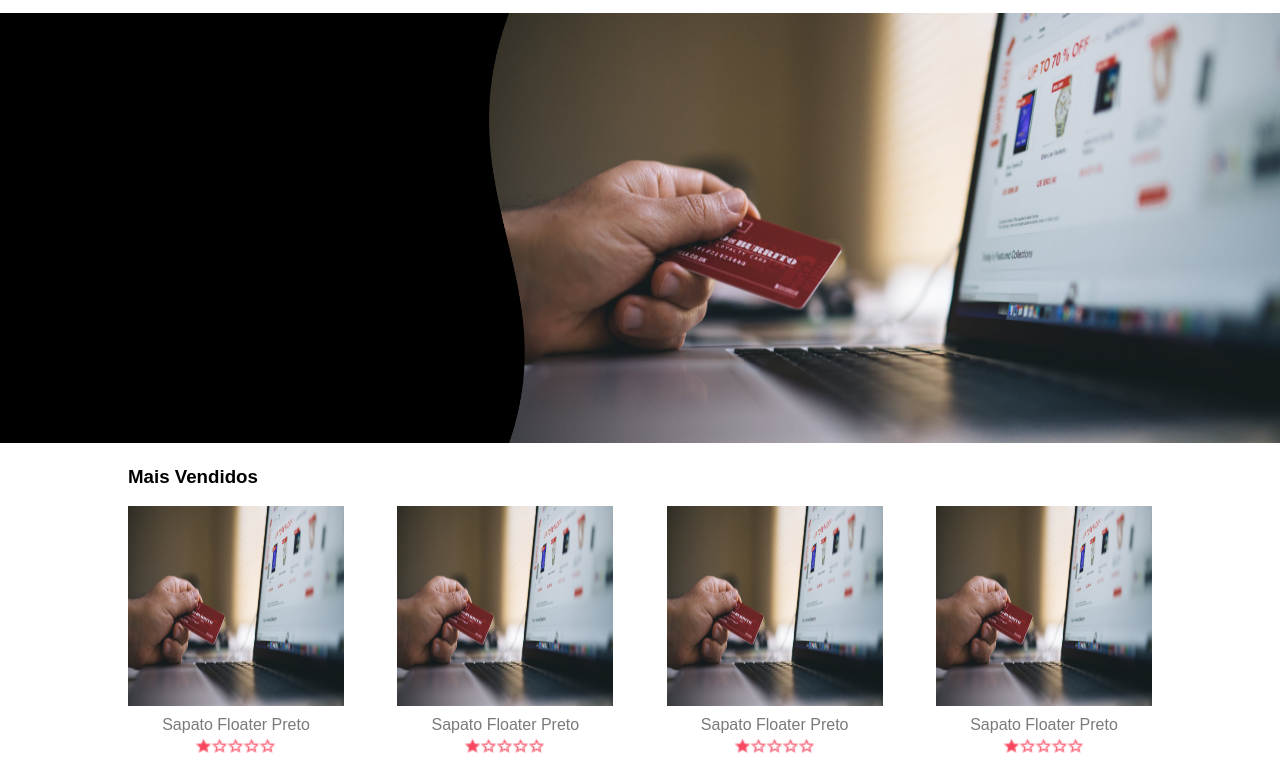
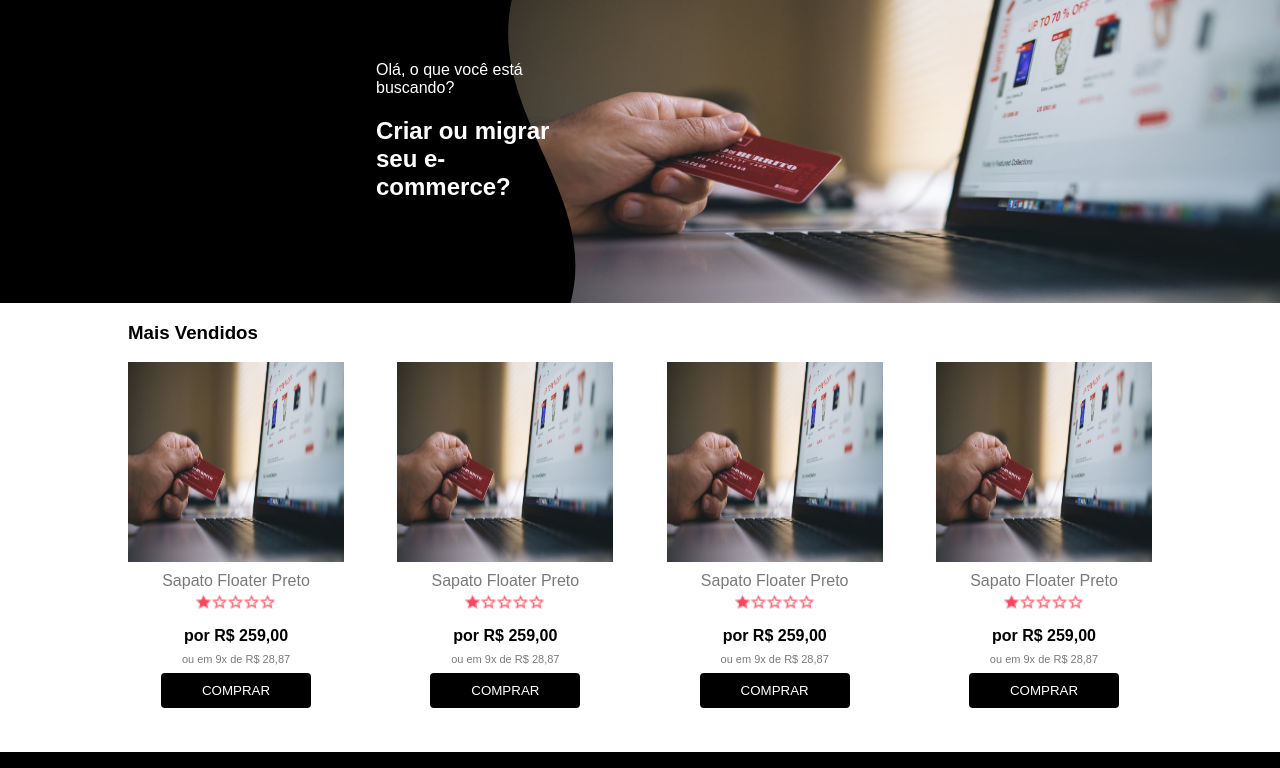
Before and after one commit to pcbsytem/corebiz-challenge, a website: page index.html in a window 1280 px wide. Shown: the part 83-851 px from the top of the page. Drawn offline with Linux system fonts and the light colour scheme.

Commit message:
Changes in header and banner

```diff
--- a/index.html
+++ b/index.html
@@ -10,7 +10,7 @@
 <body>
   <header class="header">
     <div class="container">
-      <img src="./src/assets/image/logo-click-qi.png" alt="logo-click-qi">
+      <img class="logo" src="./src/assets/image/logo-click-qi.png" alt="logo-click-qi">
       <div class="search">
         <input type="search" name="search" placeholder="O que está procurando?">
       </div>
@@ -28,7 +28,12 @@
   </header>
 
   <section class="banner">
-    <img class="wave" src="./src/assets/image/mask.png" alt="informacao">
+    <div class="wave">
+      <div>
+        <div>Olá, o que você está buscando?</div>
+        <h2>Criar ou migrar seu e-commerce?</h2>
+      </div>
+    </div>
   </section>
 
   <section class="prateleira">
@@ -134,7 +139,7 @@
   }
 
   .header {
-    height: 80px;
+    height: 46px;
     padding: 8px;
     display: flex;
     align-items: center;
@@ -146,6 +151,11 @@
     display: flex;
     align-items: center;
     justify-content: space-between;
+  }
+
+  .header .container .logo {
+    height: auto;
+    width: 130px;
   }
 
   .header .search {
@@ -182,16 +192,23 @@
   .banner {
     background-image: url(./src/assets/image/payment.png);
     background-repeat: no-repeat;
-    background-position: right -4px;
+    background-position: right;
     background-size: 62% 100%;
   }
 
   .banner .wave {
-    width: 41%;
-    height: 430px;
-    object-fit: fill;
-    position: relative;
-    z-index: 1;
+    width: 45%;
+    display: flex;
+    align-items: center;
+    justify-content: flex-end;
+    height: 324px;
+    color: #ffffff;
+    background-image: url(./src/assets/image/mask.png);
+    background-position: inherit;
+  }
+
+  .banner .wave div {
+    width: 200px;
   }
 
   .prateleira {
@@ -229,11 +246,11 @@
     border: none;
     width: 150px;
     border-radius: 4px;
-    transition: background-color ease 500ms;
+    transition: opacity ease 500ms;
   }
 
   .item-shop .button:hover {
-    background-color: #00000098;
+    opacity: 0.8;
   }
 
   .item-shop .value {
```
